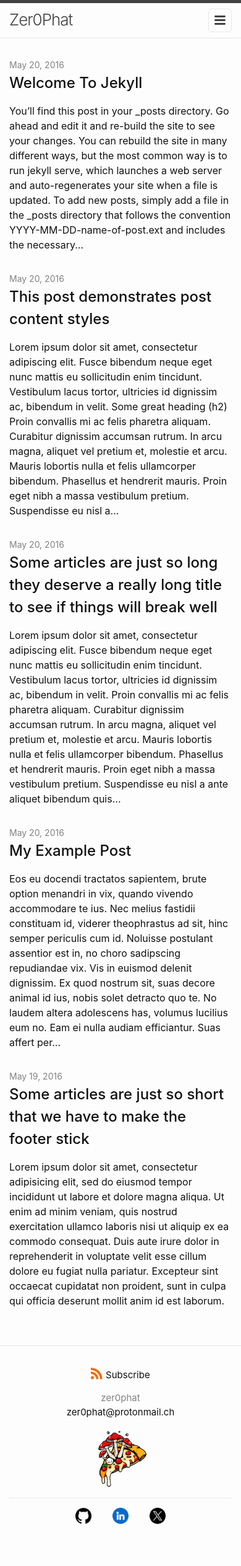
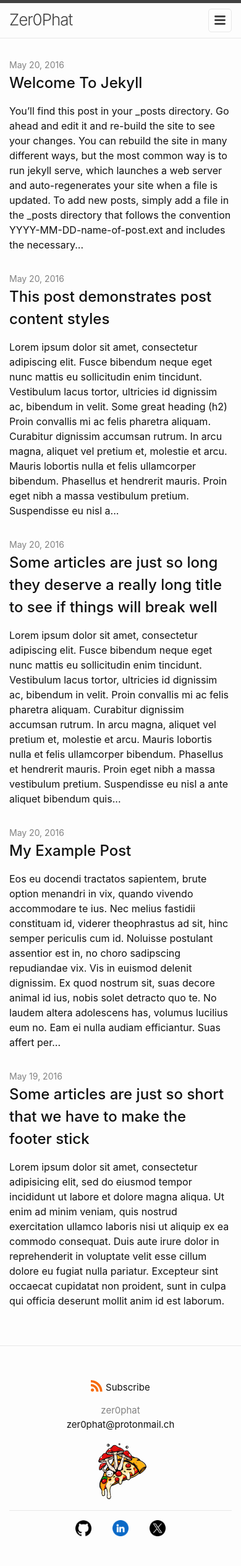
Before and after one commit to zer0phat/zer0phat.github.io, a Jekyll site: the page built from docs/index.md, in a window 390 px wide. Shown: the whole page at 62% size. Built offline with Jekyll 4.4.1, drawn with Linux system fonts in a browser that asks for light colours.

Commit message:
screen size react

```diff
--- a/docs/_sass/minima/skins/auto.scss
+++ b/docs/_sass/minima/skins/auto.scss
@@ -116,7 +116,7 @@
 $dm-background-color:      #181818 !default;
 $dm-code-background-color: #212121 !default;
 
-$dm-link-base-color:       #79b8ff !default;
+$dm-link-base-color:       #fdfdfd !default;
 $dm-link-visited-color:    $dm-link-base-color !default;
 $dm-link-hover-color:      $dm-text-color !default;
 
--- a/docs/assets/css/style.scss
+++ b/docs/assets/css/style.scss
@@ -13,6 +13,7 @@
 
   .centered {
     text-align: center;
+    padding-top: 20px;
   }
 
 }
```
